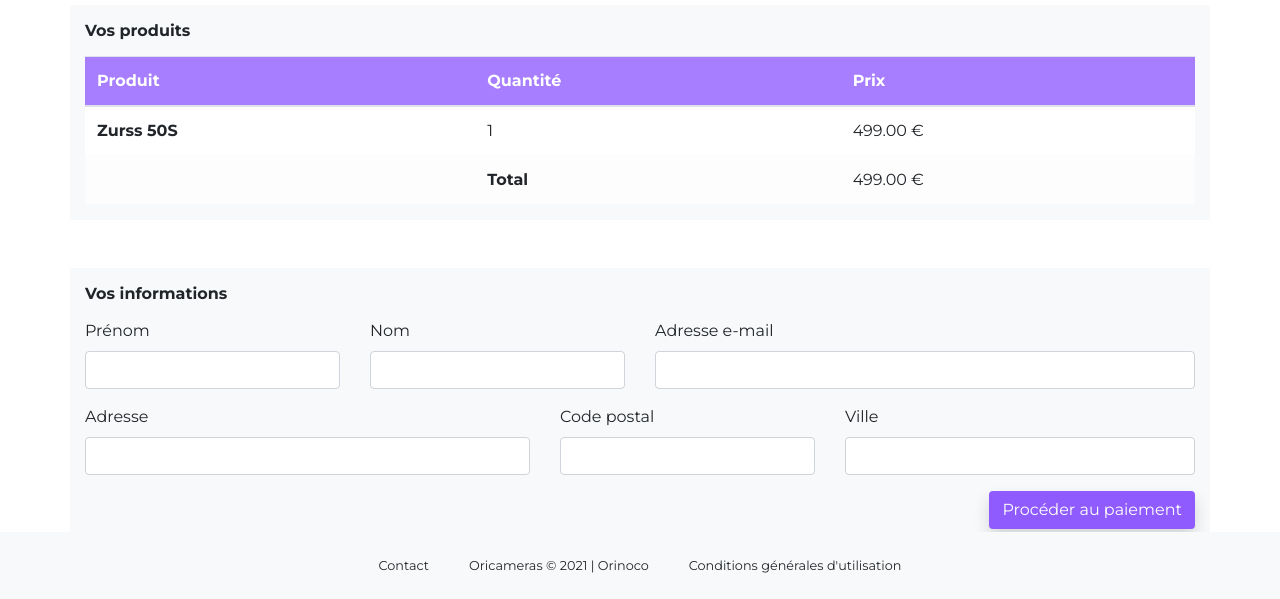
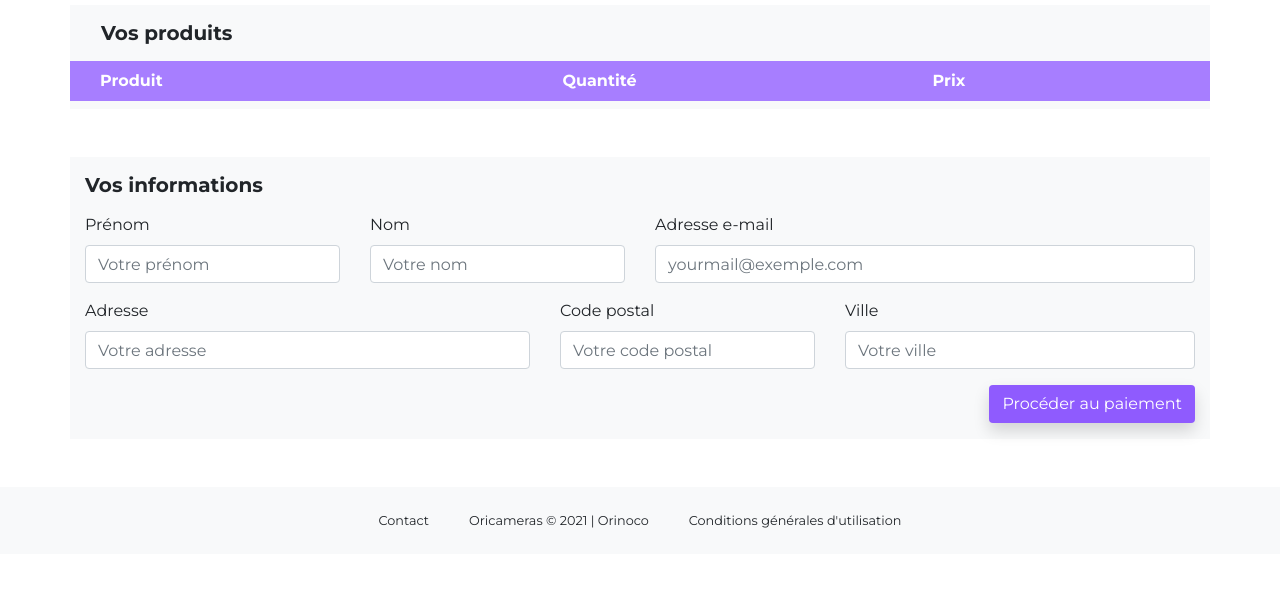
Before and after one commit to giselleLzo/p5_SiteE-commerce, a plain HTML site: page front-end/panier.html in a window 1280 px wide. Shown: the part 201-800 px from the top of the page. Drawn offline with nearby package versions, Linux system fonts and the light colour scheme.

Commit message:
Html structure - contact form

```diff
--- a/front-end/panier.html
+++ b/front-end/panier.html
@@ -79,62 +79,99 @@
             <h1 class="font-weight-bold pl-2 pt-5 pb-3">Votre panier</h1>
           </div>
         </div>
+
         <div class="row bg-light mb-5 pt-3">
           <div class="col">
-            <h6 class="font-weight-bold pb-2">Vos produits</h6>
-            <table class="table bg-white">
-              <thead class="color-identity-light txt-color">
-                <tr>
-                  <th scope="col">Produit</th>
-                  <th scope="col">Quantité</th>
-                  <th scope="col">Prix</th>
-                </tr>
-              </thead>
-              <tbody>
-                <tr>
-                  <th scope="row">Zurss 50S</th>
-                  <td>1</td>
-                  <td>499.00 €</td>
-                </tr>
-                <tr class="table-light">
-                  <th scope="row text-center"></th>
-                  <td class="font-weight-bold">Total</td>
-                  <td>499.00 €</td>
-                </tr>
-              </tbody>
-            </table>
+            <div class="row">
+              <div class="col">
+                <h5 class="font-weight-bold pb-2 pl-3">Vos produits</h5>
+              </div>
+            </div>
+
+            <div class="row">
+              <div
+                class="col-12 d-flex color-identity-light txt-color pb-2 pt-2"
+              >
+                <div class="col-6 col-md-5 font-weight-bold">Produit</div>
+                <div class="col-3 col-md-4 font-weight-bold">Quantité</div>
+                <div class="col-3 col-md-3 font-weight-bold">Prix</div>
+              </div>
+            </div>
+
+            <div id="itemsInBasket" class="row bg-light pt-2"></div>
           </div>
         </div>
+
         <div class="row bg-light pt-3 pb-3">
           <div class="col">
-            <h6 class="font-weight-bold pb-2">Vos informations</h6>
-            <form>
+            <h5 class="font-weight-bold pb-2">Vos informations</h5>
+            <form class="form">
               <div class="row">
                 <div class="form-group col-md-3">
                   <label>Prénom</label>
-                  <input type="text" class="form-control" />
+                  <input
+                    type="text"
+                    name="name"
+                    class="form-control"
+                    pattern="[a-zA-Z]{1,15}"
+                    placeholder="Votre prénom"
+                    required
+                  />
                 </div>
                 <div class="form-group col-md-3">
                   <label>Nom</label>
-                  <input type="text" class="form-control" />
+                  <input
+                    type="text"
+                    name="lastname"
+                    class="form-control"
+                    pattern="[a-zA-Z]{1,15}"
+                    placeholder="Votre nom"
+                    required
+                  />
                 </div>
                 <div class="form-group col-md-6">
                   <label>Adresse e-mail</label>
-                  <input type="text" class="form-control" />
+                  <input
+                    type="text"
+                    name="mail"
+                    class="form-control"
+                    pattern="[a-z0-9._%+-]+@[a-z0-9.-]+\.[a-z]{2,}$"
+                    placeholder="yourmail@exemple.com"
+                    required
+                  />
                 </div>
               </div>
               <div class="row">
                 <div class="form-group col-md-5">
                   <label>Adresse</label>
-                  <input type="text" class="form-control" />
+                  <input
+                    type="text"
+                    name="adresse"
+                    class="form-control"
+                    placeholder="Votre adresse"
+                    required
+                  />
                 </div>
                 <div class="form-group col-md-3">
                   <label>Code postal</label>
-                  <input type="text" class="form-control" />
+                  <input
+                    type="text"
+                    name="zipcode"
+                    class="form-control"
+                    placeholder="Votre code postal"
+                    required
+                  />
                 </div>
                 <div class="form-group col-md-4">
                   <label>Ville</label>
-                  <input type="text" class="form-control" />
+                  <input
+                    type="text"
+                    name="city"
+                    class="form-control"
+                    pattern="[a-zA-Z]{1,15}"
+                    placeholder="Votre ville"
+                    required
+                  />
                 </div>
               </div>
               <div class="float-right">
@@ -150,7 +187,7 @@
         </div>
       </div>
       <!-- Footer -->
-      <div class="fixed-bt bg-light">
+      <div class="bg-light">
         <div class="container">
           <div class="row">
             <div class="col">
@@ -167,6 +204,7 @@
       </div>
     </div>
     <!-- Scripts -->
+    <script src="js/panier.js"></script>
     <script
       src="https://code.jquery.com/jquery-3.5.1.slim.min.js"
       integrity="sha384-DfXdz2htPH0lsSSs5nCTpuj/zy4C+OGpamoFVy38MVBnE+IbbVYUew+OrCXaRkfj"
```
